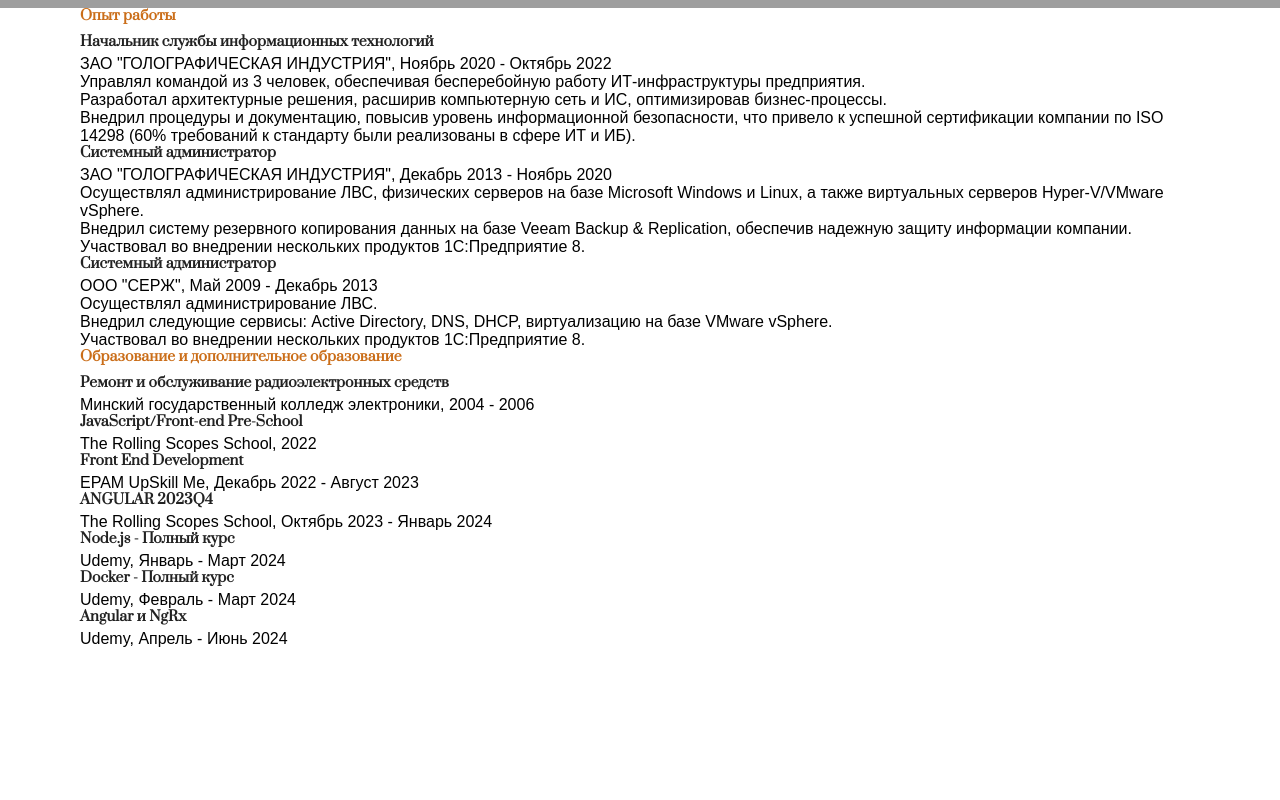
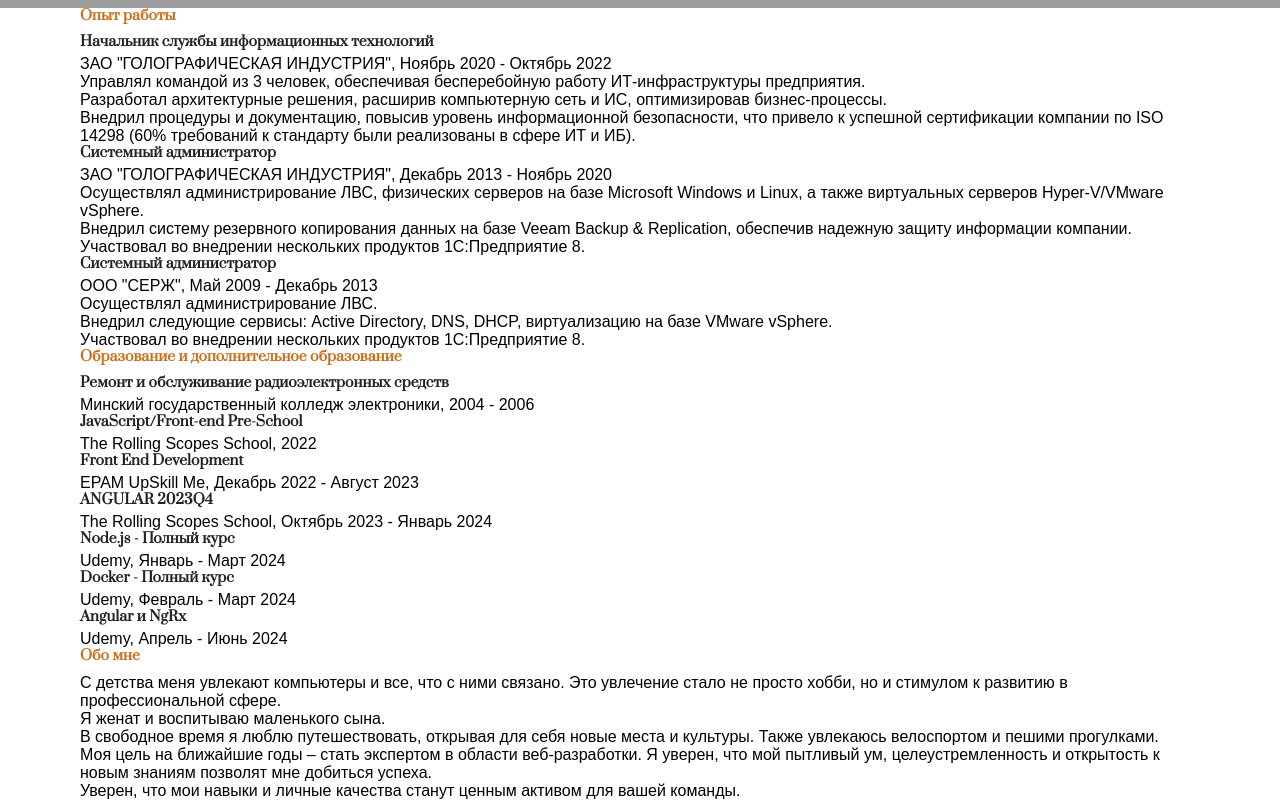
Before and after one commit to varlog762/cv-vue, a Vue app: page / in a window 1280 px wide. Shown: the part 392-1192 px from the top of the page. Before the commit the page ends 1040 px from the top, so only its background shows below. Built offline with nearby package versions, Linux system fonts and the light colour scheme; grey boxes are pictures that could not be loaded.

Commit message:
feat: add AboutMeComponent

```diff
--- /dev/null
+++ b/src/components/AboutMeComponent.vue
@@ -0,0 +1,27 @@
+<script setup lang="ts">
+defineOptions({
+  name: 'AboutMeComponent',
+})
+</script>
+
+<template>
+  <div class="about-me">
+    <h2 class="about-me-header">Обо мне</h2>
+    <div class="about-me-description taj">
+      С детства меня увлекают компьютеры и все, что с ними связано. Это увлечение стало не просто
+      хобби, но и стимулом к развитию в профессиональной сфере.<br />
+
+      Я женат и воспитываю маленького сына.<br />
+
+      В свободное время я люблю путешествовать, открывая для себя новые места и культуры. Также
+      увлекаюсь велоспортом и пешими прогулками.<br />
+
+      Моя цель на ближайшие годы – стать экспертом в области веб-разработки. Я уверен, что мой
+      пытливый ум, целеустремленность и открытость к новым знаниям позволят мне добиться успеха.<br />
+
+      Уверен, что мои навыки и личные качества станут ценным активом для вашей команды.
+    </div>
+  </div>
+</template>
+
+<style lang="scss" scoped></style>
--- a/src/pages/MainPage.vue
+++ b/src/pages/MainPage.vue
@@ -2,6 +2,7 @@
 import HeaderComponent from '@/components/HeaderComponent.vue'
 import WorkExperienceComponent from '@/components/WorkExperienceComponent.vue'
 import EducationComponent from '@/components/EducationComponent.vue'
+import AboutMeComponent from '@/components/AboutMeComponent.vue'
 
 defineOptions({
   name: 'MainPage',
@@ -14,6 +15,7 @@
     <div class="container">
       <WorkExperienceComponent />
       <EducationComponent />
+      <AboutMeComponent />
     </div>
   </main>
 </template>
```
